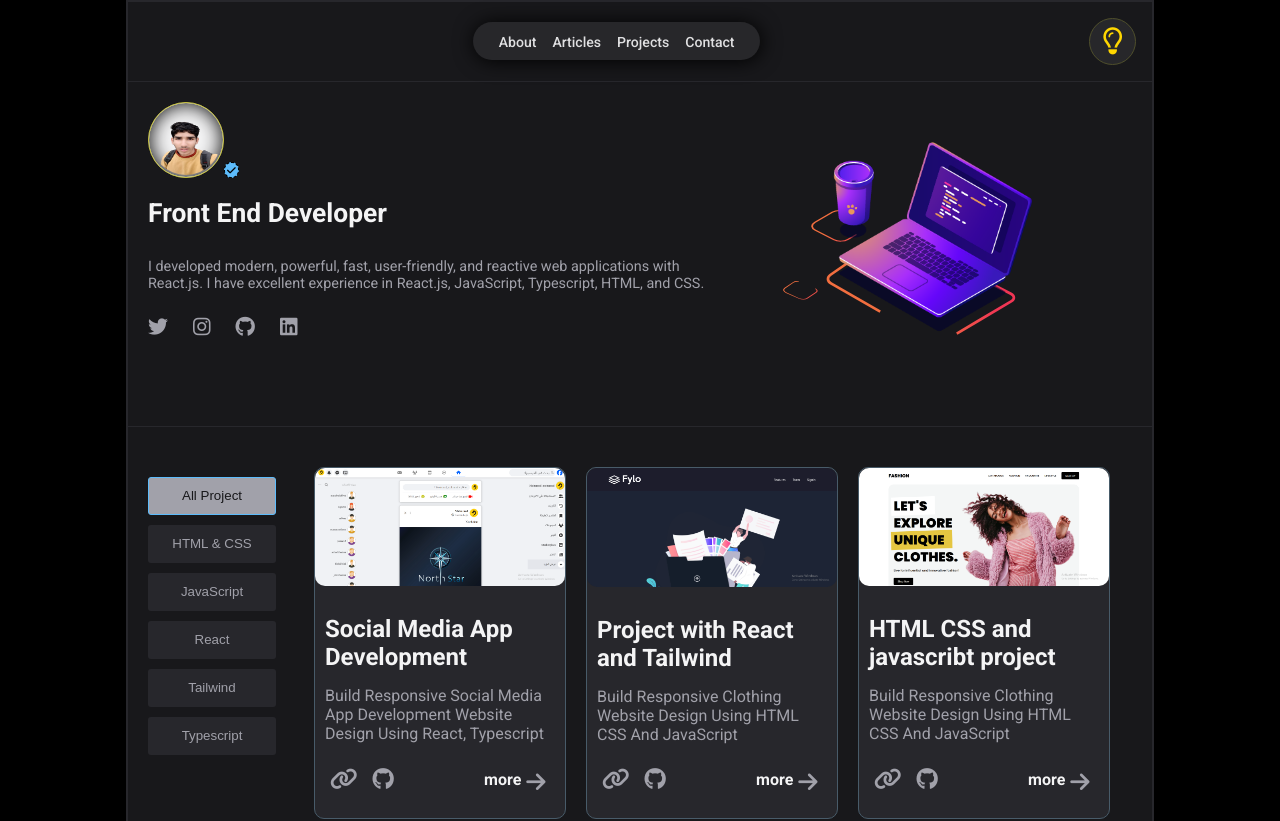
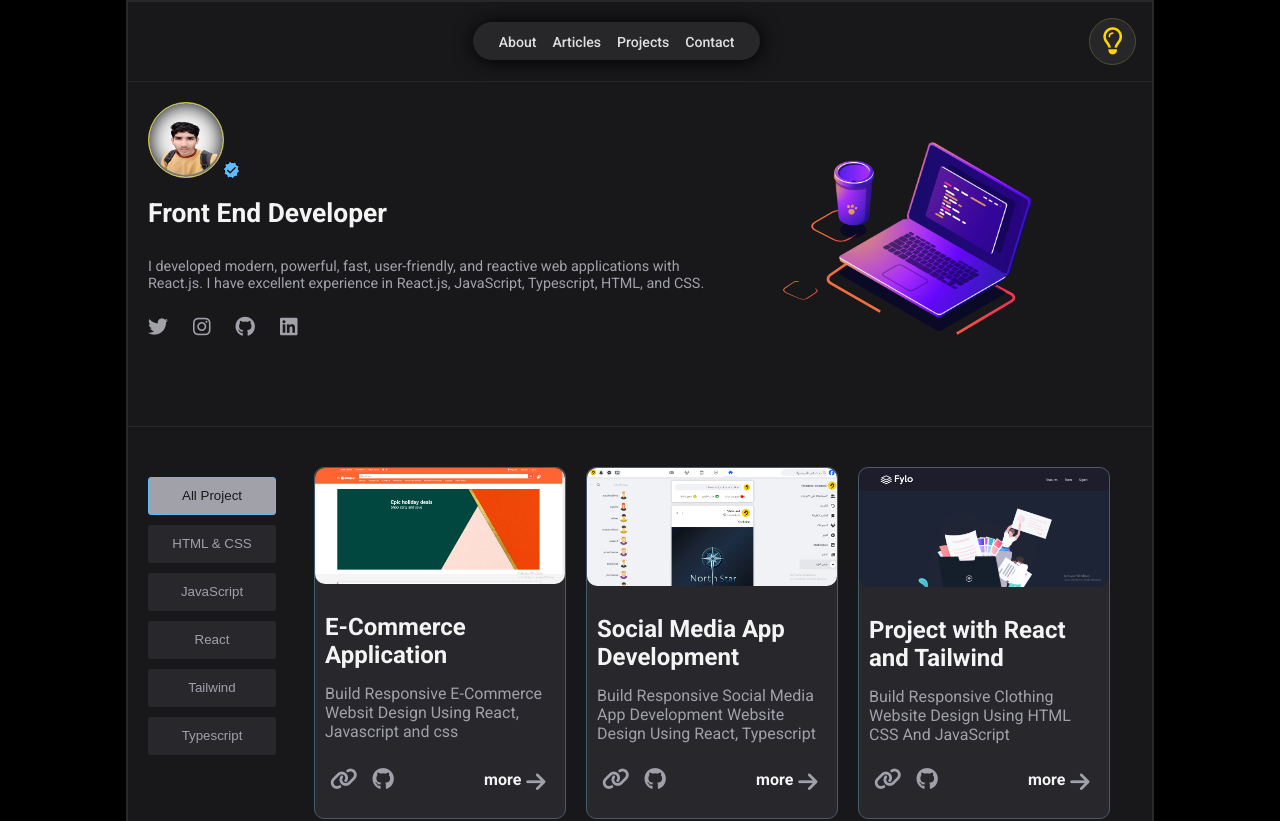
Before and after one commit to mohamedemara01018/portfolio, a React (Vite) app: page / in a window 1280 px wide. Shown: the top 821 px of the page. Built offline with nearby package versions, Linux system fonts and the light colour scheme.

Commit message:
commited

```diff
--- a/src/components/3-main/main.jsx
+++ b/src/components/3-main/main.jsx
@@ -10,18 +10,19 @@ import img7 from '../../assets/simpleportfolio.png'
 import img8 from '../../assets/contactus.png'
 import img9 from '../../assets/z-index.png'
 import img10 from '../../assets/fylo.png'
-
+import img11 from '../../assets/ecommerce.png'
 
 function Main() {
     const [id, setId] = useState(1);
 
     const my_projects = [
-        { title: 'Social Media App Development ', category: ['react', 'ts'], imgPath: img1, toWebsite:' https://facebook-cb9df.web.app/', desc: 'Build Responsive Social Media App Development Website Design Using React, Typescript' },
-        { title: 'Project with React and Tailwind', category: ['react', 'js' , 'tailwind'], imgPath: img10 , toWebsite: 'https://fylo-red-omega.vercel.app/', desc: 'Build Responsive Clothing Website Design Using HTML CSS And JavaScript' },
-        { title: 'HTML CSS and javascribt project', category: ['html and css', 'js'], imgPath: img2 , toWebsite: 'https://mohamedemara01018.github.io/fashion/', desc: 'Build Responsive Clothing Website Design Using HTML CSS And JavaScript' },
+        { title: 'E-Commerce Application ', category: ['react', 'js', 'css'], imgPath: img11, toWebsite: ' https://e-commerce-b1c8d.web.app/', desc: 'Build Responsive E-Commerce Websit Design Using React, Javascript and css' },
+        { title: 'Social Media App Development ', category: ['react', 'ts', 'css'], imgPath: img1, toWebsite: ' https://facebook-cb9df.web.app/', desc: 'Build Responsive Social Media App Development Website Design Using React, Typescript' },
+        { title: 'Project with React and Tailwind', category: ['react', 'js', 'tailwind'], imgPath: img10, toWebsite: 'https://fylo-red-omega.vercel.app/', desc: 'Build Responsive Clothing Website Design Using HTML CSS And JavaScript' },
+        { title: 'HTML CSS and javascribt project', category: ['html and css', 'js'], imgPath: img2, toWebsite: 'https://mohamedemara01018.github.io/fashion/', desc: 'Build Responsive Clothing Website Design Using HTML CSS And JavaScript' },
         { title: 'HTML CSS and javascribt project', category: ['html and css', 'js'], imgPath: img3, toWebsite: 'https://mohamedemara01018.github.io/skywings/', desc: 'Build A Responsive sky wings Website Using HTML CSS & javascript' },
-        { title: 'HTML CSS and javascribt project', category: ['html and css', 'js'], imgPath: img4,  toWebsite: 'https://mohamedemara01018.github.io/Premium-Car-Rental/', desc: 'Build A Responsive Premium Car Rental Website Using HTML CSS & javascript' },
-        { title: 'HTML CSS and javascribt project', category: ['html and css', 'js'], imgPath: img5,  toWebsite: 'https://mohamedemara01018.github.io/customWebsite/', desc: 'Simple Custom Website using HTML & CSS | Website' },
+        { title: 'HTML CSS and javascribt project', category: ['html and css', 'js'], imgPath: img4, toWebsite: 'https://mohamedemara01018.github.io/Premium-Car-Rental/', desc: 'Build A Responsive Premium Car Rental Website Using HTML CSS & javascript' },
+        { title: 'HTML CSS and javascribt project', category: ['html and css', 'js'], imgPath: img5, toWebsite: 'https://mohamedemara01018.github.io/customWebsite/', desc: 'Simple Custom Website using HTML & CSS | Website' },
         { title: 'HTML & CSS project', category: ['html and css'], imgPath: img6, toWebsite: 'https://mohamedemara01018.github.io/simpleProfile/', desc: 'Simple Website Design using HTML & CSS | Simple Design Page' },
         { title: 'HTML & CSS project', category: ['html and css'], imgPath: img7, toWebsite: 'https://mohamedemara01018.github.io/simpleProfile/', desc: 'Simple Portfolio Website using HTML & CSS | Website With Typing Text Animation' },
         { title: 'HTML & CSS project', category: ['html and css'], imgPath: img8, toWebsite: 'https://mohamedemara01018.github.io/contactUs/', desc: 'Ressponsive Contact Us Form In HTML And CSS | Contact Us Page' },
```
Also changed, not shown: src/assets/ecommerce.png (added).
